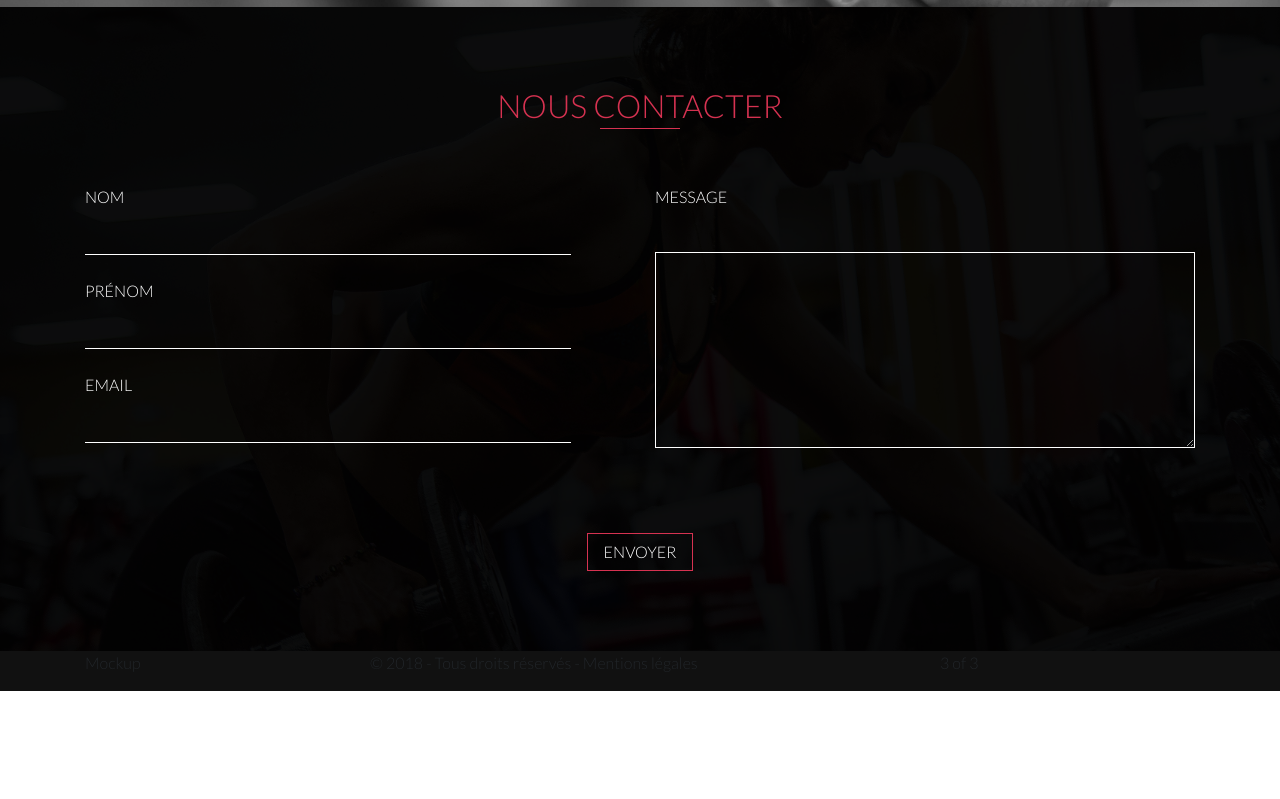
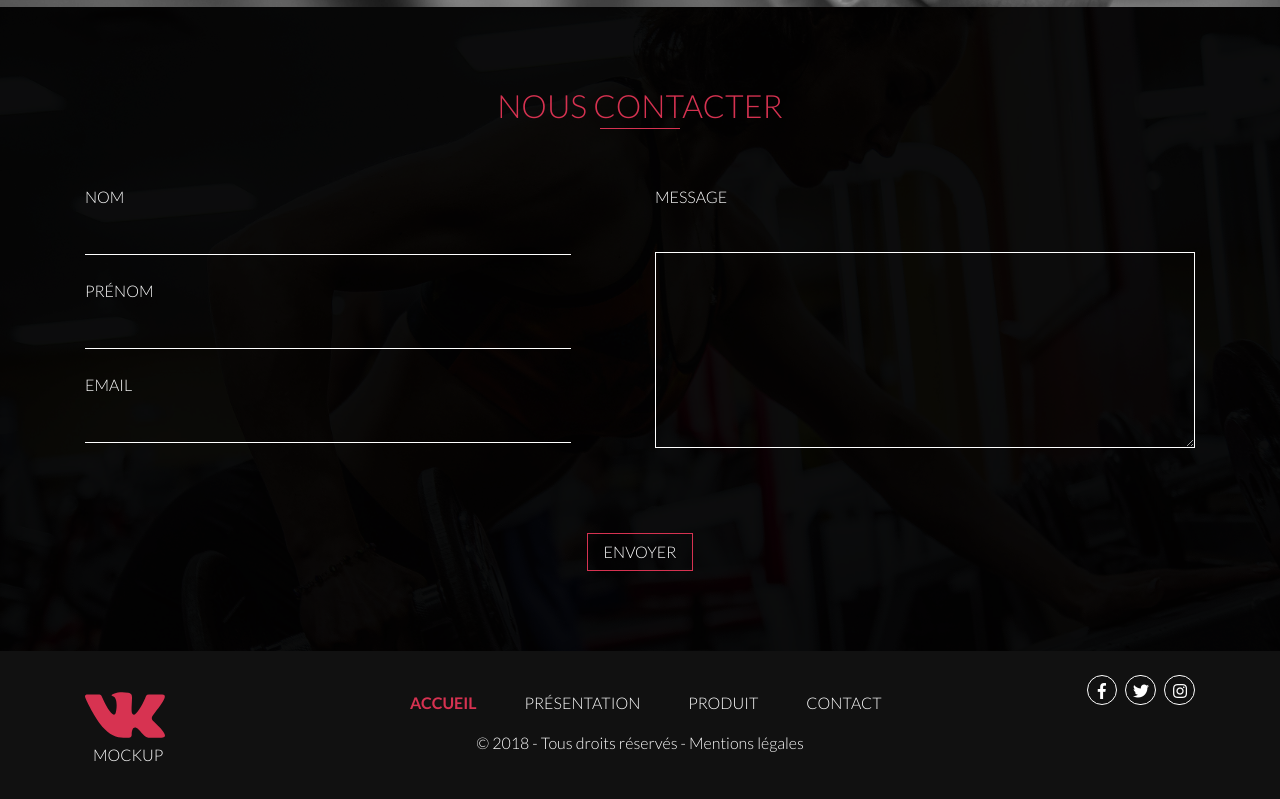
Before and after one commit to elodiemartin/mockup, a plain HTML site: page index.html in a window 1280 px wide. Shown: the part 1780-2579 px from the top of the page. Before the commit the page ends 2471 px from the top, so only its background shows below. Drawn offline with nearby package versions, Linux system fonts and the light colour scheme.

Commit message:
Update footer

```diff
--- a/index.html
+++ b/index.html
@@ -115,17 +115,32 @@
         </section>
 
         <!--Section footer-->
-        <footer class="container-fluid">
+        <footer class="container-fluid pt-4 pb-3">
             <div class="container">
                 <div class="row">
-                    <div class="col-12 col-sm-12 col-md-3 col-lg-3 col-xl-3">
-                        <p>Mockup</p>
+                    <div class="col-12 col-sm-12 col-md-3 col-lg-3 col-xl-3 text-white d-flex justify-content-center justify-content-sm-center justify-content-md-start justify-content-lg-start justify-content-xl-start">
+                        <div>
+                            <img src="img/logo.svg" alt="logo" class="logo logo-footer" />
+                            <p class="text-uppercase mockup ml-2">Mockup</p>
+                        </div>
                     </div>
-                    <div class="col-12 col-sm-12 col-md-6 col-lg-6 col-xl-6">
+                    <div class="col-12 col-sm-12 col-md-6 col-lg-6 col-xl-6 text-white text-center">
+                        <nav class="navbar navbar-expand-lg navbar-light bg-light">
+                            <div class="navbar-collapse d-lg-flex d-xl-flex justify-content-end" id="navbarNavAltMarkup">
+                                <div class="navbar-nav text-uppercase">
+                                    <a class="nav-item nav-link text-white active" href="#home">Accueil</a>
+                                    <a class="nav-item nav-link text-white" href="#presentation">Présentation</a>
+                                    <a class="nav-item nav-link text-white" href="#produit">Produit</a>
+                                    <a class="nav-item nav-link text-white" href="#contact">Contact</a>
+                                </div>
+                            </div>
+                        </nav>
                         <p>© 2018 - Tous droits réservés - Mentions légales</p>
                     </div>
-                    <div class="col-12 col-sm-12 col-md-3 col-lg-3 col-xl-3">
-                        <p>3 of 3</p>
+                    <div class="col-12 col-sm-12 col-md-3 col-lg-3 col-xl-3 text-white d-flex justify-content-center justify-content-sm-center justify-content-md-end justify-content-lg-end justify-content-xl-end">
+                        <div class="circle-facebook mr-2"><i class="fab fa-facebook-f"></i></div>
+                        <div class="circle-twitter mr-2"><i class="fab fa-twitter"></i></div>
+                        <div class="circle-instagram"><i class="fab fa-instagram"></i></div>
                     </div>
                 </div>
             </div>
```
